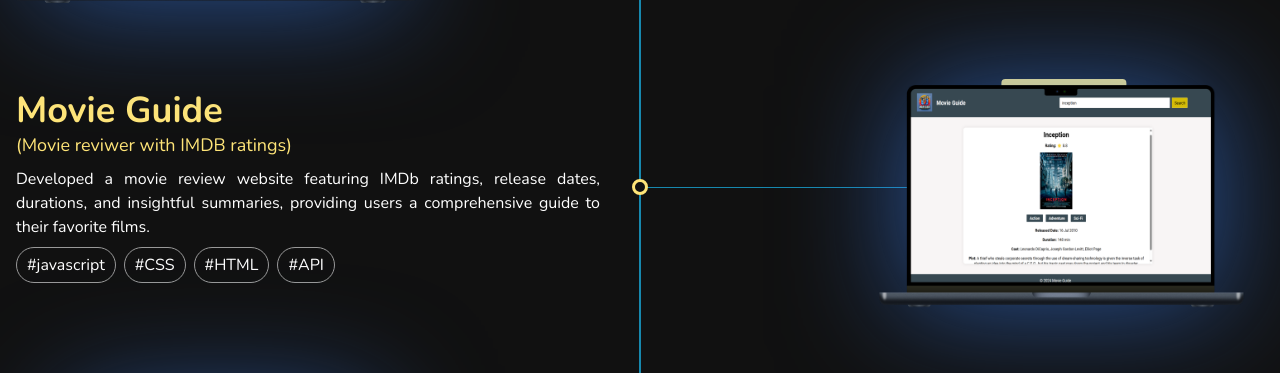
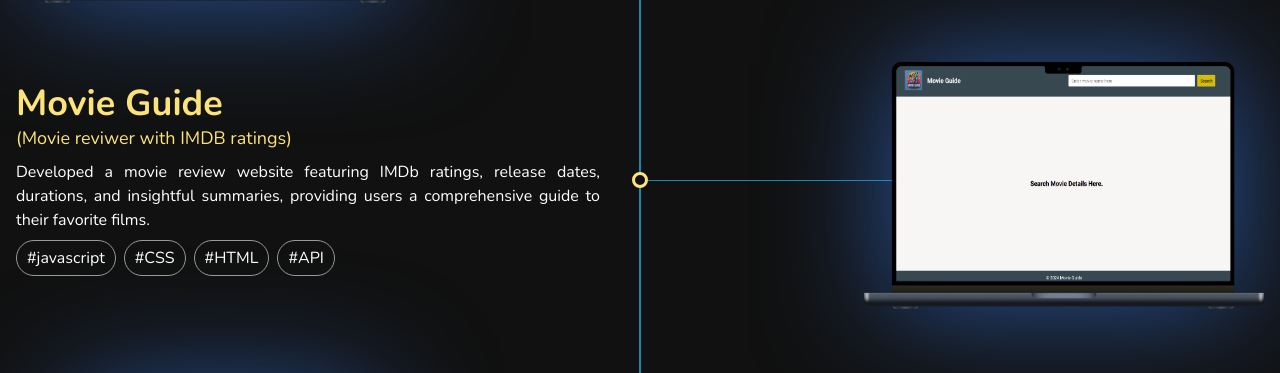
Before and after one commit to LalitLalwani01/my_portfolio, a website: page index.html in a window 1280 px wide. Shown: the part 1916-2289 px from the top of the page. Drawn offline with nearby package versions, Linux system fonts and the light colour scheme; animation ran at ten frames a second; a script that the page names is missing.

Commit message:
Update index.html

```diff
--- a/index.html
+++ b/index.html
@@ -582,7 +582,7 @@
         >
           <img
             class="max-w-[400px] w-full relative z-10 drop-shadow-[0_0px_60px_rgba(59,130,246,0.6)]"
-            src="./assets/images/Group 1.png"
+            src="./movieguide.png"
             alt=""
           />
           <span
```
